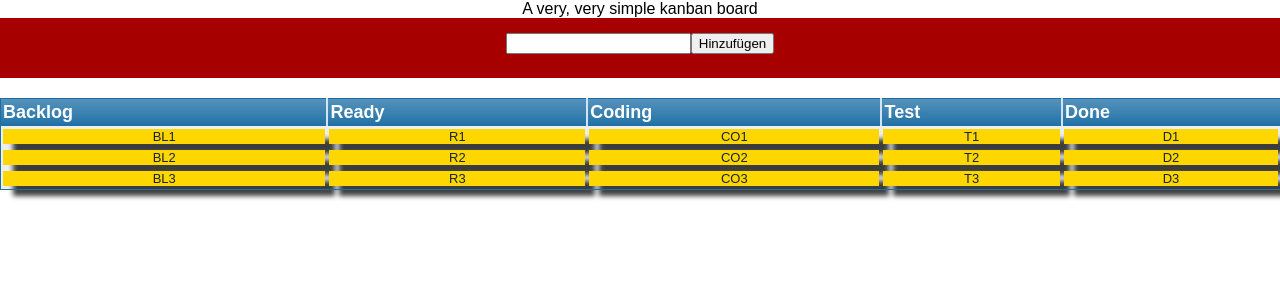
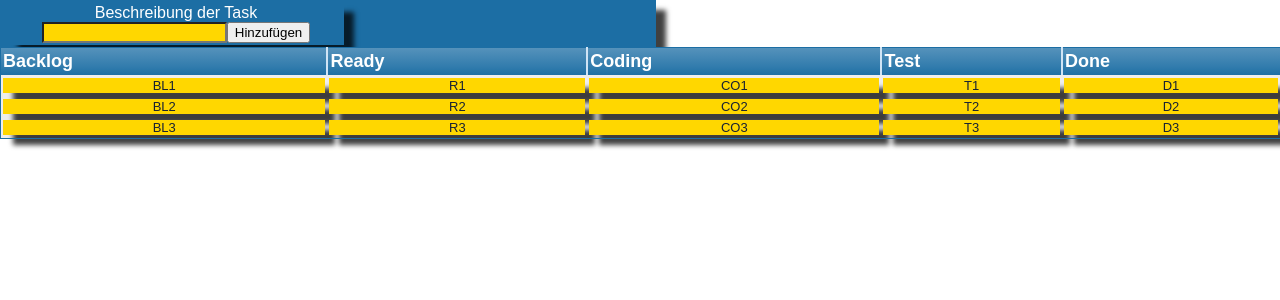
Before and after one commit to FloMojo/kanbanboard, a React (Create React App) app: page / in a window 1280 px wide. Shown: the top 300 px of the page. Built offline with nearby package versions, Linux system fonts and the light colour scheme.

Commit message:
Ammended UI

```diff
--- a/public/index.html
+++ b/public/index.html
@@ -20,7 +20,7 @@
       work correctly both with client-side routing and a non-root public URL.
       Learn how to configure a non-root public URL by running `npm run build`.
     -->
-    <title>React App</title>
+    <title>A very, very simple kanban board</title>
   </head>
   <body>
     <noscript>
--- a/public/style.css
+++ b/public/style.css
@@ -80,53 +80,20 @@ div.blueTable {
     text-align: center;
     background-color: gold
 }
-.BoardHead {
-    display: table-header-group;
-    background-color: #ddd;
+.NewItem{
+    box-shadow: 10px 10px 5px 0px rgba(0,0,0,0.75);
+    -webkit-box-shadow: 10px 10px 5px 0px rgba(0,0,0,0.75);
+    -moz-box-shadow: 10px 10px 5px 0px rgba(0,0,0,0.75);
+    background-color: #1C6EA4;
+    padding: 2px 8px;
+    width : 50%;
+    align-content: center;
+    align-self: center;
+    align-items: center;
 }
-.RowBorder{
-    display: inline-block;
-    height: 46px;
-	padding: 14px 14px 0 14px;
+.NewItem input{
+    background-color: gold                   ;
 }
-.Row2 {
-
-    margin-right: 6px;
-    background-color: #EEE;
-    height: 50%;
-    display: table-row;display: inline-block;
+.NewItem label{
+    color: #FFFFFF;
 }
-.Board2{
-    display: table;
-    border-collapse: separate;
-    border-spacing: 30px 0;
-}
-.Header {
-	margin: 0 0 20px 0;
-	height: 46px;
-	padding: 14px 14px 0 14px;
-	color: white;
-	background-color: #A60000;
-	text-align: center;
-	font-size: 18px;
-	font-weight: 400;
-	font-style: normal;
-	text-transform: uppercase;
-	letter-spacing: 4px;
-}
-.Row {
-    margin-right: 6px;
-    background-color: #EEE;
-    height: 50%;
-    display: inline-block;
-}
-.Board3 {
-    display: -webkit-flex; display: -ms-flexbox; display: flex; -webkit-flex-wrap: wrap; -ms-flex-wrap: wrap; flex-wrap: wrap; overflow: hidden;
-}
-.Row3 {
-    width: calc(100% / 2 - 5px);
-    float: left;
-    display: -webkit-flex;
-    display: -ms-flexbox;
-    display: flex;
-}
--- a/src/App.js
+++ b/src/App.js
@@ -42,13 +42,12 @@ class App extends Component {
   }
 
   render() {
-    const header = <NewItem onNewItem={this.onNewItem} />;
+    const newItem = <NewItem onNewItem={this.onNewItem} />;
     const board  = <Board data={this.state.data} onItemClicked={this.onItemClicked}/>;
 
     return (
       <div className="App">
-        A very, very simple kanban board
-        <Layout header={header} board={board}/>
+        <Layout newItem={newItem} board={board}/>
       </div>
     );
   }
--- a/src/Card.jsx
+++ b/src/Card.jsx
@@ -2,6 +2,6 @@ import React from 'react';
 
 export default function Card(props){
     return(
-        <div className="Card">{props.text}</div>
+        <div className="Card" key={props.item.id} onClick={() => props.onItemClicked(props.item.id)}>{props.item.text}</div>
     );
 }
--- a/src/Layout.jsx
+++ b/src/Layout.jsx
@@ -2,17 +2,18 @@ import React from 'react';
 
 
 export default function Layout(props){
-    const {header} = props;
+    const {newItem} = props;
     const {board}  = props;
 
     return (
         <div>
-            <div className='Header'>
-                {header}
+            <div className='NewItem'>
+                {newItem}
             </div>
             <div className='Board'>
                 {board}
             </div>
+
         </div>
     );
 }
--- a/src/NewItem.jsx
+++ b/src/NewItem.jsx
@@ -31,6 +31,7 @@ export default class NewItem extends React.Component{
     render(){
         return (
         <div className='NewItem'>
+            <label>Beschreibung der Task</label>
             <input onChange={this.onChange} />
             <button onClick={this.onClick} >Hinzufügen</button>
         </div>
--- a/src/Table.jsx
+++ b/src/Table.jsx
@@ -25,7 +25,8 @@ export default function Table(props){
             if(item.length > index){
                 console.log(item[index]);
                 var id = item[index].id;
-                row.push(<div className="divTableCell" key={item[index].id} onClick={() => props.onItemClicked(id)}><Card text={item[index].text}/></div>);
+                //row.push(<div className="divTableCell" key={item[index].id} onClick={() => props.onItemClicked(id)}><Card item={item[index]}/></div>);
+                row.push(<div className="divTableCell" ><Card item={item[index]} onItemClicked={props.onItemClicked}/></div>);
             }else{
                 row.push(<div className="divTableCell"></div>);
             }
```
